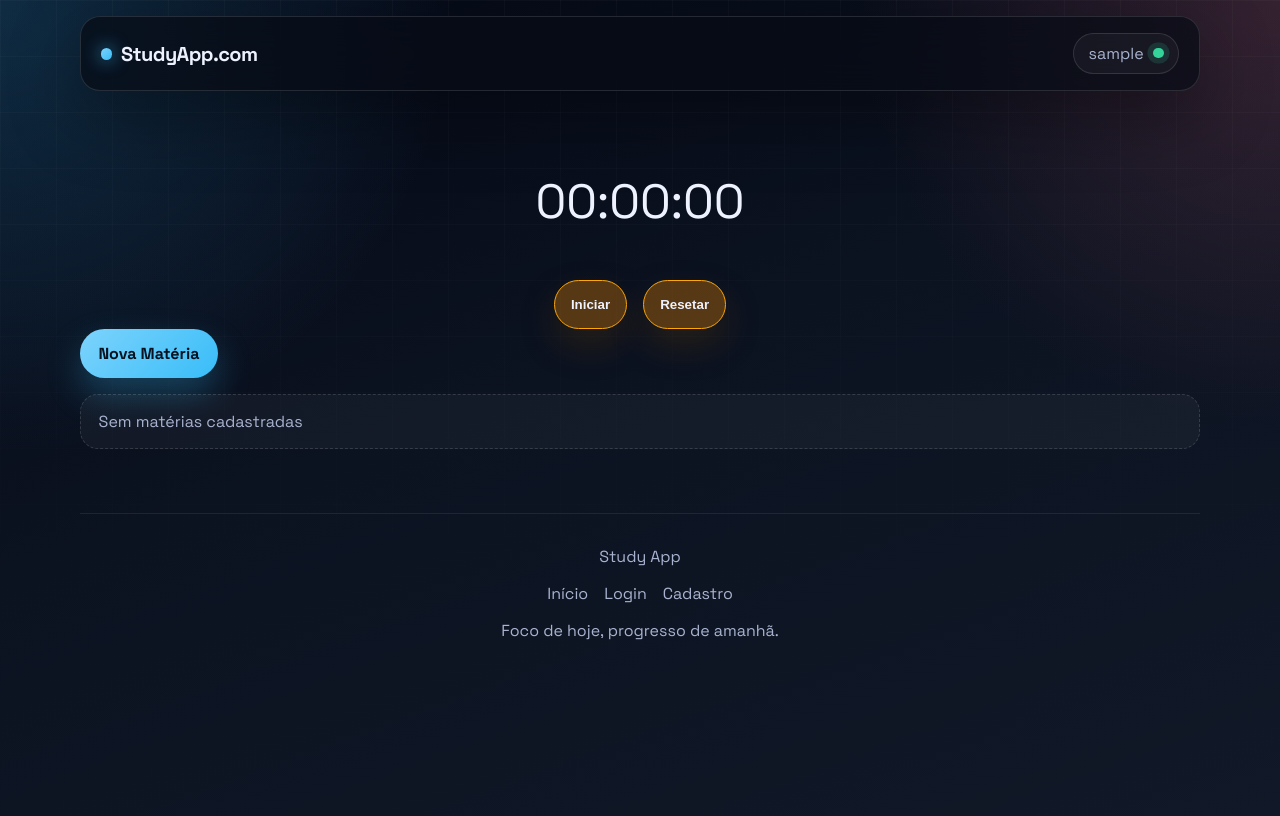
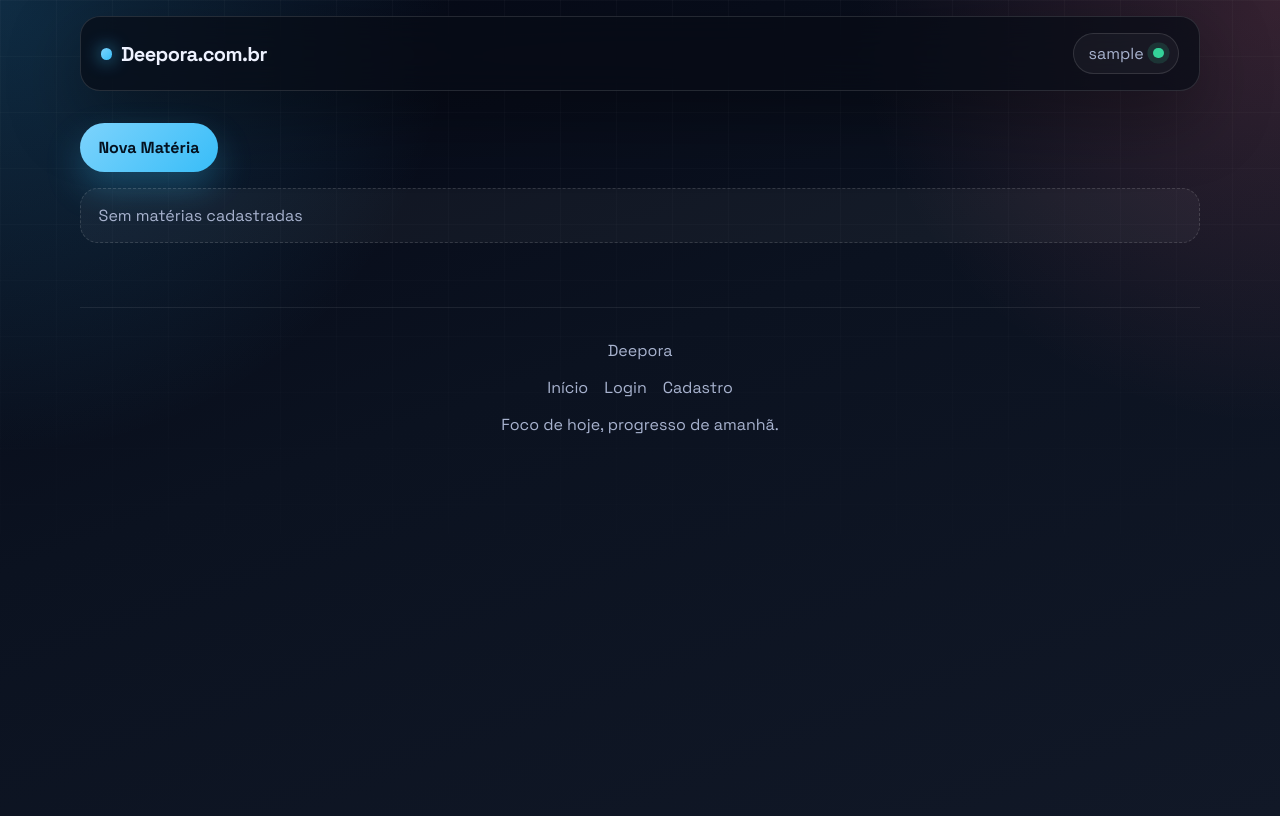
Before and after one commit to jeanlucas2k07/django-study-project, a Django app: page / in a window 1280 px wide. Run offline with Django 5.2, Linux system fonts and the light colour scheme; the visitor is signed in with stand-in values (Sample User, id 1); data that the repository does not hold is empty.

Commit message:
Refactor timer implementation and update branding across templates
Co-authored-by: Copilot <copilot@github.com>

```diff
--- a/core/static/js/timer.js
+++ b/core/static/js/timer.js
@@ -63,6 +63,8 @@ function resumetimer() {
 
 function resetTimer() {
     clearInterval(interval);
+    isPaused = false;
+
 
     hours = 0;
     minutes = 0;
--- a/core/templates/core/home.html
+++ b/core/templates/core/home.html
@@ -3,24 +3,6 @@
 
 {% block content %}
   {% if request.user.is_authenticated %}
-    <div class="timer-container">
-      <div class="timer">
-        <div class="display">
-          <p class="digit" id="hours">00</p>
-          <p class="separator">:</p>
-          <p class="digit" id="minutes">00</p>
-          <p class="separator">:</p>
-          <p class="digit" id="seconds">00</p>
-        </div>
-
-        <div class="buttons">
-          <button id="startBtn">Iniciar</button>
-          <button id="pauseBtn" style="display: none;">Pausar</button>
-          <button id="resumeBtn" style="display: none;">Continuar</button>
-          <button id="resetBtn">Resetar</button>
-        </div>
-      </div>
-    </div>
 
     <div class="materias-container">
       <a class="nova-materia-btn" href="{% url 'studies:cadastrar_materia' %}">Nova Matéria</a>
@@ -29,6 +11,7 @@
         <p>Sem matérias cadastradas</p>
       {% else %}
         {% for materia in materias %}
+          <a href="{% url 'studies:nova_sessao' %}">
             <div class="materia-card" style="border-left: 5px solid {{ materia.cor }};">
               <div class="materia-content">
                 <h3>{{ materia.nome }}</h3>
@@ -45,18 +28,16 @@
                 </form>
               </div>
             </div>
+          </a>
         {% endfor %}
       {% endif %}
     </div>
   {% else %}
     <section class="landing-hero">
       <div class="landing-copy">
-        <span class="eyebrow">Study App</span>
+        <span class="eyebrow">Deepora</span>
         <h1>Estude com foco, organize suas matérias e acompanhe seu progresso em um só lugar.</h1>
-        <p>
-          Uma plataforma minimalista para transformar sua rotina de estudos em sessões mais
-          claras, consistentes e produtivas.
-        </p>
+        <p>Uma plataforma minimalista para transformar sua rotina de estudos em sessões mais claras, consistentes e produtivas.</p>
 
         <div class="hero-actions">
           <a class="primary-btn" href="{% url 'auth:register' %}">Começar agora</a>
@@ -146,12 +127,8 @@
     <section class="cta-block">
       <span class="eyebrow">Comece agora</span>
       <h2>Crie sua rotina de estudos com mais foco e menos ruído.</h2>
-      <p>Entre para o Study App e organize sua semana com mais disciplina e clareza.</p>
+      <p>Entre para o Deepora e organize sua semana com mais disciplina e clareza.</p>
       <a class="primary-btn" href="{% url 'auth:register' %}">Criar conta grátis</a>
     </section>
   {% endif %}
 {% endblock %}
-
-{% block scripts %}
-  <script src="{% static 'js/timer.js' %}"></script>
-{% endblock %}
--- a/templates/partials/footer.html
+++ b/templates/partials/footer.html
@@ -1,6 +1,6 @@
 <hr>
 <footer>
-    <p>Study App</p>
+    <p>Deepora</p>
 
     <div class="footer-links">
         <a href="{% url 'core:home' %}">Início</a>
--- a/templates/partials/header.html
+++ b/templates/partials/header.html
@@ -1,5 +1,5 @@
 <header>
-    <h1><a href="{% url 'core:home' %}">StudyApp.com</a></h1>
+    <h1><a href="{% url 'core:home' %}">Deepora.com.br</a></h1>
 
     <div>
         {% if request.user.is_authenticated %}
```
Also changed, not shown: studies/templates/studies/criar_sessao.html (+27 -3 lines). Lines whose indentation alone changed are shown as unchanged.
